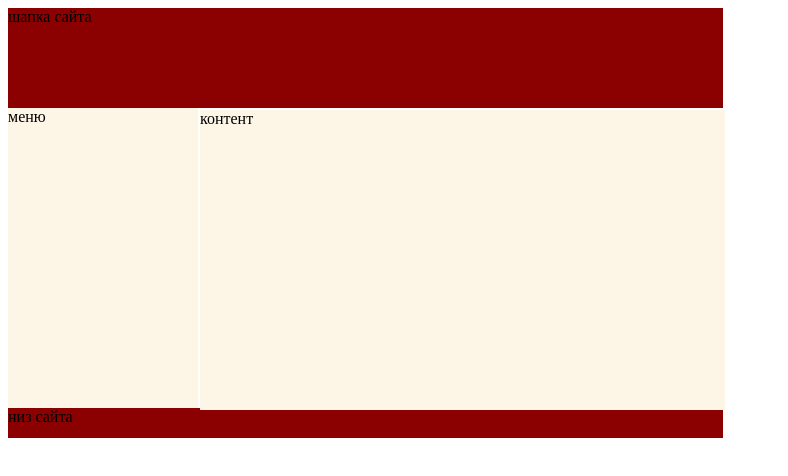
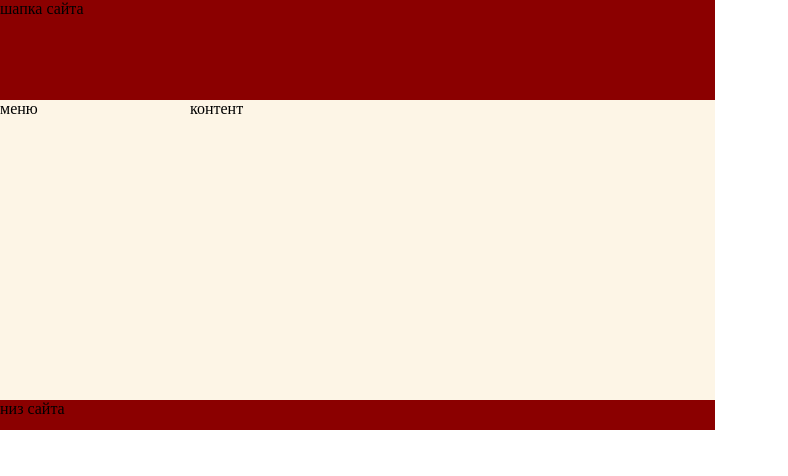
Before and after one commit to madinagergieva/Laboratornaya-6, a plain HTML site: page public_html/index.html in a window 1280 px wide. Shown: the whole page, without its empty margins (0-788 px from the left). Drawn offline with Linux system fonts and the light colour scheme.

Commit message:
margin:0px

```diff
--- a/public_html/style.css
+++ b/public_html/style.css
@@ -13,11 +13,14 @@ background:oldlace;
 width:525px;
 height:300px;
 position:absolute;
-left:200px;
-top:110px;
+left:190px;
+top:100px;
 }
 #footer{
 background:darkred;
 width:715px;
 height:30px;
 }
+body{
+margin:0px;
+}
```
